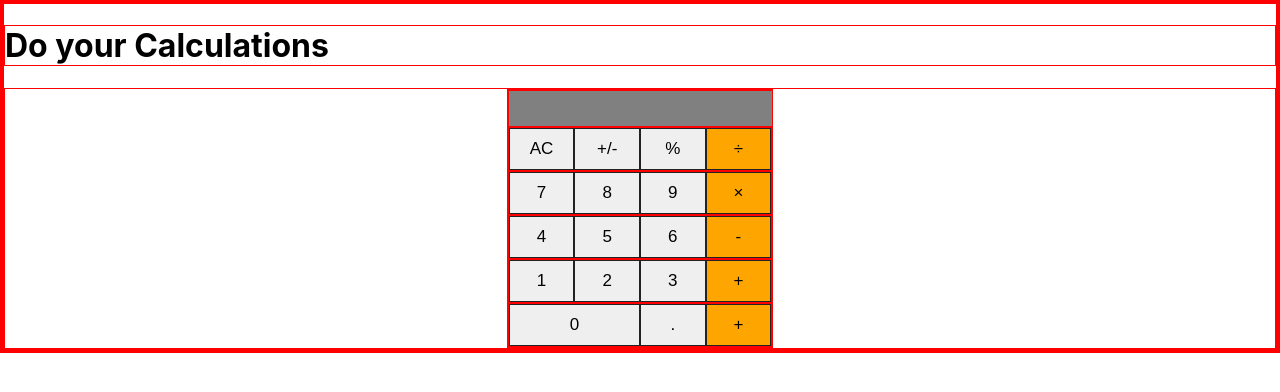
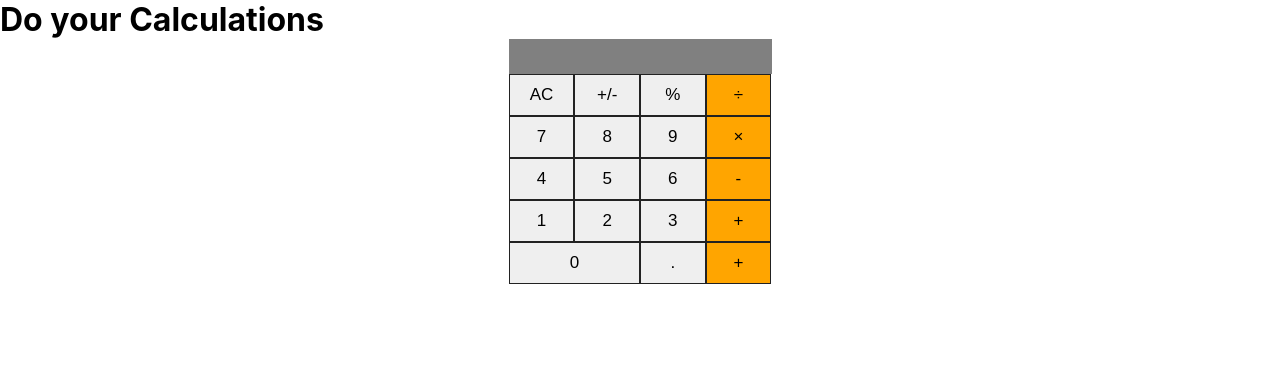
Before and after one commit to Iptysam/Math-magicians, a React (Create React App) app: page / in a window 1280 px wide. Shown: the top 392 px of the page. Built offline with nearby package versions, Linux system fonts and the light colour scheme.

Commit message:
Update the style of calculator

```diff
--- a/src/Component/component.css
+++ b/src/Component/component.css
@@ -1,5 +1,6 @@
 * {
-  border: 1px solid red;
+  padding: 0;
+  margin: 0;
 }
 
 .main {
```
